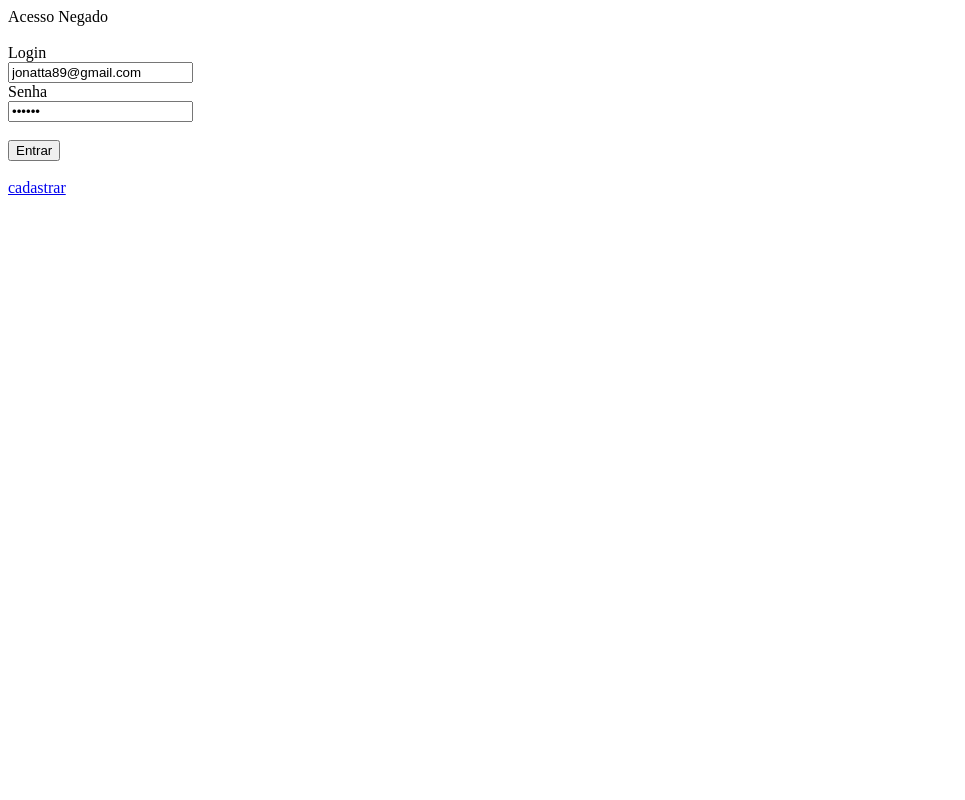
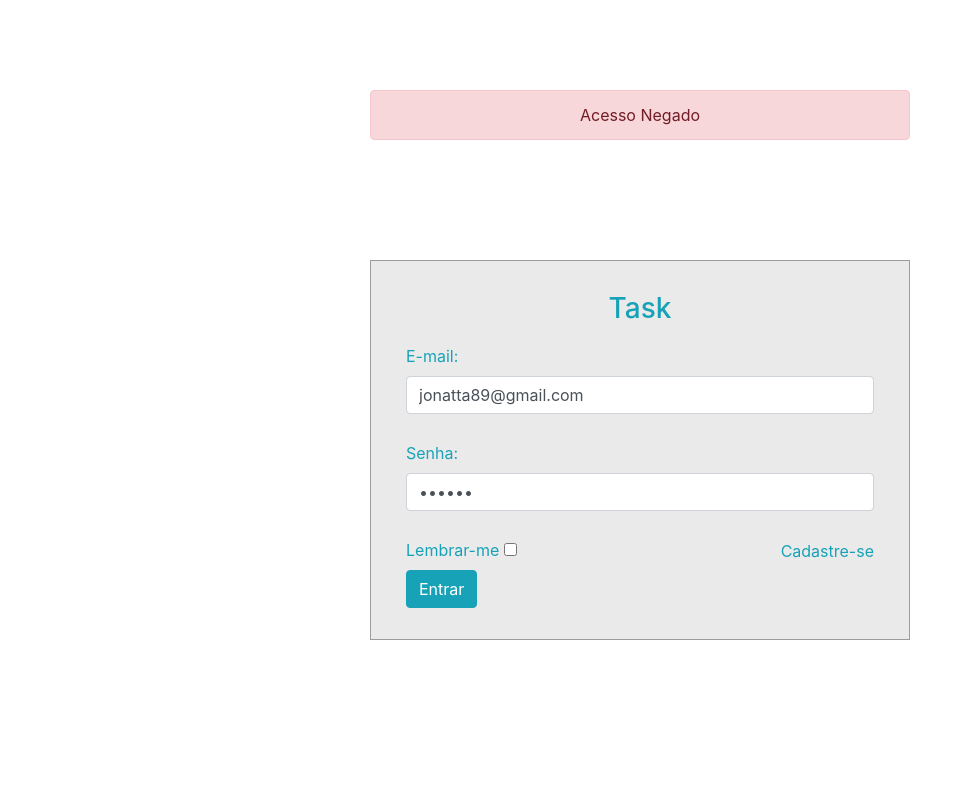
Before and after one commit to jonhnatta/Task, a PHP site: page /index.php?erro=1 in a window 1280 px wide. Shown: the whole page, without its empty margins (0-965 px from the left). Run offline with PHP 8.4, Linux system fonts and the light colour scheme; some libraries are stand-ins or nearby versions.

Commit message:
aler login

```diff
--- /dev/null
+++ b/css/style.css
@@ -0,0 +1,31 @@
+body {
+    margin: 0;
+    padding: 0;
+    background-color: #17a2b8;
+    height: 100vh;
+}
+
+#login .container #login-row #login-column #login-box {
+    margin-top: 120px;
+    max-width: 600px;
+    height: 380px;
+    border: 1px solid #9C9C9C;
+    background-color: #EAEAEA;
+}
+
+#login .container #login-row #login-column #login-box #login-form {
+    padding: 20px;
+}
+
+#login .container #login-row #login-column #login-box #login-form #register-link {
+    margin-top: -85px;
+}
+
+.text-info {
+    color: #17a2b8!important;
+    margin-top: 11px;
+}
+
+.alert {
+    width: 100%;
+}
--- a/home.php
+++ b/home.php
@@ -30,7 +30,9 @@ $result_tarefa = mysqli_query($con, $sql);
 
 <table border="1">
   <tr>
+  <?php if($_SESSION['perfil'] == 1) { ?>
     <td>Usuário</td>
+  <?php } ?>
     <td>Título</td>
     <td>Data</td>
     <td>Hora</td>
@@ -40,7 +42,9 @@ $result_tarefa = mysqli_query($con, $sql);
   </tr>
 <?php foreach ($result_tarefa as $key => $value) { ?>
   <tr>
-      <td><?= $value['nome'];?></td>
+      <?php if($_SESSION['perfil'] == 1) { ?>
+        <td><?= $value['nome'];?></td>
+      <?php } ?>
       <td><?= $value['titulo'];?></td>
       <td><?= date("d/m/Y", strtotime($value['data'])); ?></td>
       <td><?= $value['hora'];?></td>
--- a/index.php
+++ b/index.php
@@ -1,15 +1,15 @@
 <?php
 
-if (isset($_GET['erro'])){
-  if($_GET['erro'] == 1){
+if (isset($_GET['erro'])) {
+  if ($_GET['erro'] == 1) {
     $erro = 'Acesso Negado';
-  }else if($_GET['erro'] == 2){
+  } else if ($_GET['erro'] == 2) {
     $erro = 'Usuário ou Senha Inválido!';
-  }else if($_GET['erro'] == 3){
+  } else if ($_GET['erro'] == 3) {
     $erro = 'Logout efetuado com sucesso!';
   }
-}else{
-  $erro ="";
+} else {
+  $erro = "";
 }
 
 ?>
@@ -21,19 +21,60 @@ if (isset($_GET['erro'])){
   <meta charset="UTF-8">
   <meta name="viewport" content="width=device-width, initial-scale=1.0">
   <title>task</title>
+  <link rel="stylesheet" href="css/style.css">
+  <link href="//maxcdn.bootstrapcdn.com/bootstrap/4.1.1/css/bootstrap.min.css" rel="stylesheet" id="bootstrap-css">
+  <script src="//maxcdn.bootstrapcdn.com/bootstrap/4.1.1/js/bootstrap.min.js"></script>
+  <script src="//cdnjs.cloudflare.com/ajax/libs/jquery/3.2.1/jquery.min.js"></script>
 </head>
 
 <body>
-  <form action="db/verifica_login.php" method="POST">
-  <span><?php echo $erro ?></span><br><br>
-    <label for="login">Login</label><br>
-    <input type="text" name="login" placeholder="Digite seu email para login" value="jonatta89@gmail.com"><br>
-    <label for="senha">Senha</label><br>
-    <input type="password" name="senha" placeholder="Digite sua senha" value="123456"><br><br>
-    <input type="submit" value="Entrar">
-  </form>
-<br>
-  <a href="cadastro.php">cadastrar</a>
+
+  <div id="login">
+    <h3 class="text-center text-white pt-5">Task Login</h3>
+    <div class="container">
+      <div id="login-row" class="row justify-content-center align-items-center">
+        <div id="login-column" class="col-md-6">
+
+          <?php if (isset($_GET['erro'])) {
+            if ($_GET['erro'] == 1) { ?>
+              <div class="alert alert-danger text-center" role="alert">
+                <?php echo $erro ?>
+              </div>
+            <?php } else if ($_GET['erro'] == 2) { ?>
+              <div class="alert alert-danger text-center" role="alert">
+                <?php echo $erro ?>
+              </div>
+            <?php } else if ($_GET['erro'] == 3) { ?>
+              <div class="alert alert-success text-center" role="alert">
+                <?php echo $erro ?>
+              </div>
+            <?php } ?>
+          <?php } ?>
+
+          <div id="login-box" class="col-md-12">
+            <form id="login-form" class="form" action="db/verifica_login.php" method="post">
+              <h3 class="text-center text-info">Task</h3>
+              <div class="form-group">
+                <label for="username" class="text-info">E-mail:</label><br>
+                <input type="text" name="login" id="username" value="jonatta89@gmail.com" class="form-control">
+              </div>
+              <div class="form-group">
+                <label for="password" class="text-info">Senha:</label><br>
+                <input type="password" name="senha" value="123456" id="password" class="form-control">
+              </div>
+              <div class="form-group">
+                <label for="remember-me" class="text-info"><span>Lembrar-me</span> <span><input id="remember-me" name="remember-me" type="checkbox"></span></label><br>
+                <input type="submit" name="submit" class="btn btn-info btn-md" value="Entrar">
+              </div>
+              <div id="register-link" class="text-right">
+                <a href="cadastro.php" class="text-info">Cadastre-se</a>
+              </div>
+            </form>
+          </div>
+        </div>
+      </div>
+    </div>
+  </div>
 
 </body>
 
```
